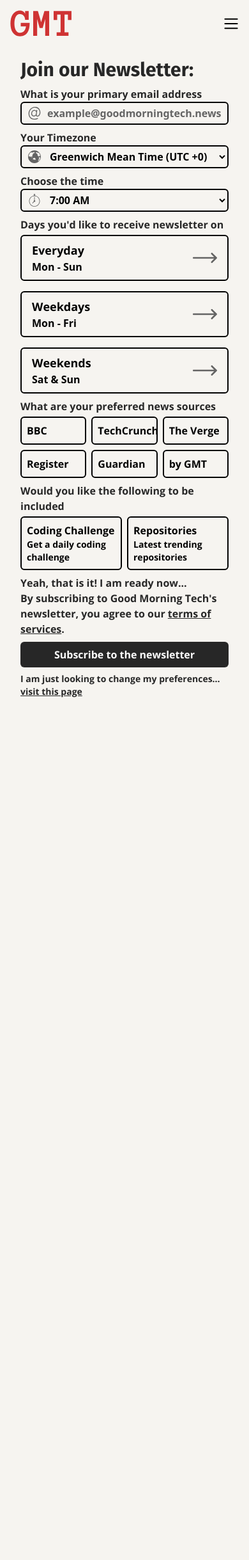
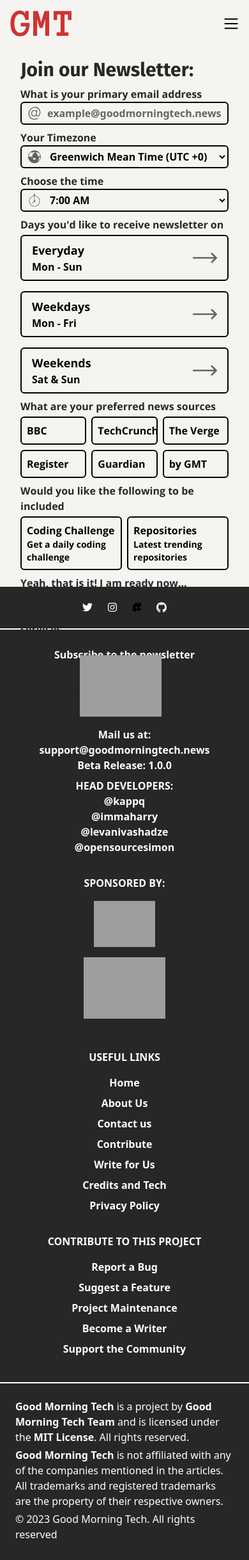
Before and after one commit to GoodMorninTech/GoodMorningTech, a Flask app: template newspaper/templates/signup.html in a window 390 px wide. Shown: the whole page at 64% size. Before the commit the page ends 1090 px from the top, so only its background shows below. Run offline with Flask 3, Linux system fonts and the light colour scheme; the template is opened without the code that fills it, so the values that code supplies are empty; style sheets or scripts are compiled from the project's sources; parts of the project's set-up code (start-up, migrations or seed data) failed here and were passed over; grey boxes are pictures that could not be loaded.

Commit message:
Fixed the Footer, responsive. Needs lil' tinkering

```diff
--- a/newspaper/templates/layout.html
+++ b/newspaper/templates/layout.html
@@ -76,22 +76,48 @@
             <script src="{{ url_for('static', filename='Javascript/navbar.js') }}"></script>
         </header>
         {% block body %}{% endblock %}
-        <footer class=" w-full h-fit bg-gmt-black-primary font-gmt-open-sans text-white text-left font-semibold lg:block hidden">
-            <div class=" w-full h-fit divide-y-2 px-16 divide-white ">
-                <div class=" flex flex-row justify-between items-center divide-x-2 divide-white py-8 ">
-                    <div class=" ml-16 ">
-                        <div class=" mt-2 ">
-                            <img class="w-max" src="../static/footer/gmt-white.png" alt="">
+        <footer class="bg-gmt-black-primary text-center text-white lg:text-left">
+            <div class="flex items-center justify-center border-b-2 border-white p-6 lg:justify-between">
+              <div class="mr-12 hidden lg:block">
+                <span class="font-semibold">Connect with us on social networks:</span>
               </div>
-                        <div class=" mt-4 ">
-                            <p>
-                                Mail us at: <a href="#">support@goodmorningtech.news</a>
-                            </p>
-                            <p>Beta Release: 1.0.0</p>
+              <div class="flex justify-center">
+                <a href="#!" class="mr-6 text-white">
+                  <svg aria-hidden="true" focusable="false" data-prefix="fab" data-icon="twitter" class="w-4" role="img" xmlns="http://www.w3.org/2000/svg" viewBox="0 0 512 512">
+                    <path fill="currentColor" d="M459.37 151.716c.325 4.548.325 9.097.325 13.645 0 138.72-105.583 298.558-298.558 298.558-59.452 0-114.68-17.219-161.137-47.106 8.447.974 16.568 1.299 25.34 1.299 49.055 0 94.213-16.568 130.274-44.832-46.132-.975-84.792-31.188-98.112-72.772 6.498.974 12.995 1.624 19.818 1.624 9.421 0 18.843-1.3 27.614-3.573-48.081-9.747-84.143-51.98-84.143-102.985v-1.299c13.969 7.797 30.214 12.67 47.431 13.319-28.264-18.843-46.781-51.005-46.781-87.391 0-19.492 5.197-37.36 14.294-52.954 51.655 63.675 129.3 105.258 216.365 109.807-1.624-7.797-2.599-15.918-2.599-24.04 0-57.828 46.782-104.934 104.934-104.934 30.213 0 57.502 12.67 76.67 33.137 23.715-4.548 46.456-13.32 66.599-25.34-7.798 24.366-24.366 44.833-46.132 57.827 21.117-2.273 41.584-8.122 60.426-16.243-14.292 20.791-32.161 39.308-52.628 54.253z"></path>
+                  </svg>
+                </a>
+                <a href="#!" class="mr-6 text-white">
+                  <svg aria-hidden="true" focusable="false" data-prefix="fab" data-icon="instagram" class="w-3.5" role="img" xmlns="http://www.w3.org/2000/svg" viewBox="0 0 448 512">
+                    <path fill="currentColor" d="M224.1 141c-63.6 0-114.9 51.3-114.9 114.9s51.3 114.9 114.9 114.9S339 319.5 339 255.9 287.7 141 224.1 141zm0 189.6c-41.1 0-74.7-33.5-74.7-74.7s33.5-74.7 74.7-74.7 74.7 33.5 74.7 74.7-33.6 74.7-74.7 74.7zm146.4-194.3c0 14.9-12 26.8-26.8 26.8-14.9 0-26.8-12-26.8-26.8s12-26.8 26.8-26.8 26.8 12 26.8 26.8zm76.1 27.2c-1.7-35.9-9.9-67.7-36.2-93.9-26.2-26.2-58-34.4-93.9-36.2-37-2.1-147.9-2.1-184.9 0-35.8 1.7-67.6 9.9-93.9 36.1s-34.4 58-36.2 93.9c-2.1 37-2.1 147.9 0 184.9 1.7 35.9 9.9 67.7 36.2 93.9s58 34.4 93.9 36.2c37 2.1 147.9 2.1 184.9 0 35.9-1.7 67.7-9.9 93.9-36.2 26.2-26.2 34.4-58 36.2-93.9 2.1-37 2.1-147.8 0-184.8zM398.8 388c-7.8 19.6-22.9 34.7-42.6 42.6-29.5 11.7-99.5 9-132.1 9s-102.7 2.6-132.1-9c-19.6-7.8-34.7-22.9-42.6-42.6-11.7-29.5-9-99.5-9-132.1s-2.6-102.7 9-132.1c7.8-19.6 22.9-34.7 42.6-42.6 29.5-11.7 99.5-9 132.1-9s102.7-2.6 132.1 9c19.6 7.8 34.7 22.9 42.6 42.6 11.7 29.5 9 99.5 9 132.1s2.7 102.7-9 132.1z"></path>
+                  </svg>
+                </a>
+                <a href="#!" class="mr-6 text-white">
+                  <svg aria-hidden="true" focusable="false" data-prefix="fab" data-icon="discord" class="w-3.5" role="img" xmlns="http://www.w3.org/2000/svg" viewBox="0 0 448 512">
+                    <path d="M524.531,69.836a1.5,1.5,0,0,0-.764-.7A485.065,485.065,0,0,0,404.081,32.03a1.816,1.816,0,0,0-1.923.91,337.461,337.461,0,0,0-14.9,30.6,447.848,447.848,0,0,0-134.426,0,309.541,309.541,0,0,0-15.135-30.6,1.89,1.89,0,0,0-1.924-.91A483.689,483.689,0,0,0,116.085,69.137a1.712,1.712,0,0,0-.788.676C39.068,183.651,18.186,294.69,28.43,404.354a2.016,2.016,0,0,0,.765,1.375A487.666,487.666,0,0,0,176.02,479.918a1.9,1.9,0,0,0,2.063-.676A348.2,348.2,0,0,0,208.12,430.4a1.86,1.86,0,0,0-1.019-2.588,321.173,321.173,0,0,1-45.868-21.853,1.885,1.885,0,0,1-.185-3.126c3.082-2.309,6.166-4.711,9.109-7.137a1.819,1.819,0,0,1,1.9-.256c96.229,43.917,200.41,43.917,295.5,0a1.812,1.812,0,0,1,1.924.233c2.944,2.426,6.027,4.851,9.132,7.16a1.884,1.884,0,0,1-.162,3.126,301.407,301.407,0,0,1-45.89,21.83,1.875,1.875,0,0,0-1,2.611,391.055,391.055,0,0,0,30.014,48.815,1.864,1.864,0,0,0,2.063.7A486.048,486.048,0,0,0,610.7,405.729a1.882,1.882,0,0,0,.765-1.352C623.729,277.594,590.933,167.465,524.531,69.836ZM222.491,337.58c-28.972,0-52.844-26.587-52.844-59.239S193.056,219.1,222.491,219.1c29.665,0,53.306,26.82,52.843,59.239C275.334,310.993,251.924,337.58,222.491,337.58Zm195.38,0c-28.971,0-52.843-26.587-52.843-59.239S388.437,219.1,417.871,219.1c29.667,0,53.307,26.82,52.844,59.239C470.715,310.993,447.538,337.58,417.871,337.58Z" />
+                  </svg>
+                </a>
+                <a href="#!" class="text-white">
+                  <svg aria-hidden="true" focusable="false" data-prefix="fab" data-icon="github" class="w-4" role="img" xmlns="http://www.w3.org/2000/svg" viewBox="0 0 496 512">
+                    <path fill="currentColor" d="M165.9 397.4c0 2-2.3 3.6-5.2 3.6-3.3.3-5.6-1.3-5.6-3.6 0-2 2.3-3.6 5.2-3.6 3-.3 5.6 1.3 5.6 3.6zm-31.1-4.5c-.7 2 1.3 4.3 4.3 4.9 2.6 1 5.6 0 6.2-2s-1.3-4.3-4.3-5.2c-2.6-.7-5.5.3-6.2 2.3zm44.2-1.7c-2.9.7-4.9 2.6-4.6 4.9.3 2 2.9 3.3 5.9 2.6 2.9-.7 4.9-2.6 4.6-4.6-.3-1.9-3-3.2-5.9-2.9zM244.8 8C106.1 8 0 113.3 0 252c0 110.9 69.8 205.8 169.5 239.2 12.8 2.3 17.3-5.6 17.3-12.1 0-6.2-.3-40.4-.3-61.4 0 0-70 15-84.7-29.8 0 0-11.4-29.1-27.8-36.6 0 0-22.9-15.7 1.6-15.4 0 0 24.9 2 38.6 25.8 21.9 38.6 58.6 27.5 72.9 20.9 2.3-16 8.8-27.1 16-33.7-55.9-6.2-112.3-14.3-112.3-110.5 0-27.5 7.6-41.3 23.6-58.9-2.6-6.5-11.1-33.3 2.6-67.9 20.9-6.5 69 27 69 27 20-5.6 41.5-8.5 62.8-8.5s42.8 2.9 62.8 8.5c0 0 48.1-33.6 69-27 13.7 34.7 5.2 61.4 2.6 67.9 16 17.7 25.8 31.5 25.8 58.9 0 96.5-58.9 104.2-114.8 110.5 9.2 7.9 17 22.9 17 46.4 0 33.7-.3 75.4-.3 83.6 0 6.5 4.6 14.4 17.3 12.1C428.2 457.8 496 362.9 496 252 496 113.3 383.5 8 244.8 8zM97.2 352.9c-1.3 1-1 3.3.7 5.2 1.6 1.6 3.9 2.3 5.2 1 1.3-1 1-3.3-.7-5.2-1.6-1.6-3.9-2.3-5.2-1zm-10.8-8.1c-.7 1.3.3 2.9 2.3 3.9 1.6 1 3.6.7 4.3-.7.7-1.3-.3-2.9-2.3-3.9-2-.6-3.6-.3-4.3.7zm32.4 35.6c-1.6 1.3-1 4.3 1.3 6.2 2.3 2.3 5.2 2.6 6.5 1 1.3-1.3.7-4.3-1.3-6.2-2.2-2.3-5.2-2.6-6.5-1zm-11.4-14.7c-1.6 1-1.6 3.6 0 5.9 1.6 2.3 4.3 3.3 5.6 2.3 1.6-1.3 1.6-3.9 0-6.2-1.4-2.3-4-3.3-5.6-2z"></path>
+                  </svg>
+                </a>
               </div>
-                        <div class=" mt-8 ">
-                            <h3 class=" font-bold text-xl ">Head Developers:</h3>
-                            <ul class=" font-semibold text-md ">
+            </div>
+            <div class="mx-6 py-10 text-center md:text-left">
+              <div class="grid-1 grid gap-8 md:grid-cols-2 lg:grid-cols-4">
+                <div class="">
+                  <h6 class="mb-4 flex items-center justify-center font-semibold uppercase md:justify-start">
+                    <img class="mr-3 w-32" src="https://cdn.discordapp.com/attachments/1052987887983009823/1065332790918398002/gmt-white.png" />
+                  </h6>
+                  <div>
+                    <div class="text-md">
+                      <p class="font-semibold">Mail us at: <a href="mailto:support@goodmorningtech.news">support@goodmorningtech.news</a></p>
+                      <p class="font-semibold">Beta Release: 1.0.0</p>
+                    </div>
+                    <div>
+                      <h6 class="mt-2 flex justify-center font-semibold uppercase md:justify-start">Head developers:</h6>
+                      <ul class="font-semibold">
                         <li>
                           <a href="#">@kappq</a>
                         </li>
@@ -107,127 +133,73 @@
                       </ul>
                     </div>
                   </div>
-                    <div class=" flex flex-row justify-center items-center mr-16 ">
-                        <div class=" mx-16 ">
-                            <h3 class=" font-bold text-xl my-2 ">BUILT WITH:</h3>
-                            <ul class=" flex flex-col justify-between items-start w-auto ">
-                                <li>
-                                    <a href="https://cybrancee.com/">
-                                        <img class=" w-36 " src="../static/footer/cybrancee.png">
+                </div>
+                <div class="">
+                  <h6 class="mb-4 flex justify-center font-semibold uppercase md:justify-start">Sponsored BY:</h6>
+                  <div class="flex flex-col items-center md:items-start">
+                    <p class="mb-4">
+                      <a href="#!" class="">
+                        <img src="https://cdn.discordapp.com/attachments/1052987887983009823/1065332816860172319/icons8.png" class="w-24" />
                       </a>
-                                </li>
-                                <li class=" mt-2 ">
-                                    <a href="https://icons8.com/">
-                                        <img class=" w-28 " src="../static/footer/icons8.png">
+                    </p>
+                    <p class="mb-4">
+                      <a href="#!" class="">
+                        <img class="w-32" src="https://cdn.discordapp.com/attachments/1052987887983009823/1065332843791790141/cybrancee.png" />
                       </a>
-                                </li>
-                                <li class=" mt-2 ">
-                                    And love... 🤍
-                                </li>
-                            </ul>
+                    </p>
                   </div>
-                        <div class=" mr-16 ">
-                            <h3 class=" font-bold text-xl my-2 ">
-                                SITE NAVIGATOR:
-                            </h3>
-                            <div class=" flex flex-row justify-between ">
-                                <div class=" mr-6 ">
-                                    <ul>
-                                        <li>
-                                            <a href="#">Home</a>
-                                        </li>
-                                        <li>
-                                            <a href="#">About Us</a>
-                                        </li>
-                                        <li>
-                                            <a href="#">Contact Us</a>
-                                        </li>
-                                        <li>
-                                            <a href="#">Privacy Policy</a>
-                                        </li>
-                                        <li>
-                                            <a href="#">Terms & Conditions</a>
-                                        </li>
-                                    </ul>
                 </div>
-                                <div>
-                                    <ul>
-                                        <li>
-                                            <a href="#">Contribute</a>
-                                        </li>
-                                        <li>
-                                            <a href="#">Write for Us</a>
-                                        </li>
-                                        <li>
-                                            <a href="#">Subscribe</a>
-                                        </li>
-                                        <li>
-                                            <a href="#">Unsubscribe</a>
-                                        </li>
-                                        <li>
-                                            <a href="#">Credits & Tech</a>
-                                        </li>
-                                    </ul>
+                <div class="">
+                  <h6 class="mb-4 flex justify-center font-semibold uppercase md:justify-start">Useful links</h6>
+                  <p class="mb-2">
+                    <a href="#!" class="font-semibold text-white">Home</a>
+                  </p>
+                  <p class="mb-2">
+                    <a href="#!" class="font-semibold text-white">About Us</a>
+                  </p>
+                  <p class="mb-2">
+                    <a href="#!" class="font-semibold text-white">Contact us</a>
+                  </p>
+                  <p class="mb-2">
+                    <a href="#!" class="font-semibold text-white">Contribute</a>
+                  </p>
+                  <p class="mb-2">
+                    <a href="#!" class="font-semibold text-white">Write for Us</a>
+                  </p>
+                  <p class="mb-2">
+                    <a href="#!" class="font-semibold text-white">Credits and Tech</a>
+                  </p>
+                  <p>
+                    <a href="#!" class="font-semibold text-white">Privacy Policy</a>
+                  </p>
+                </div>
+                <div class="">
+                  <h6 class="mb-4 flex justify-center font-semibold uppercase md:justify-start">Contribute to this project</h6>
+                  <p class="mb-2 flex items-center justify-center font-semibold md:justify-start">
+                    <a href="#">Report a Bug</a>
+                  </p>
+                  <p class="mb-2 flex items-center justify-center font-semibold md:justify-start">
+                    <a href="#">Suggest a Feature</a>
+                  </p>
+                  <p class="mb-2 flex items-center justify-center font-semibold md:justify-start">
+                    <a href="#">Project Maintenance</a>
+                  </p>
+
+                  <p class="mb-2 flex items-center justify-center font-semibold md:justify-start">
+                    <a href="#">Become a Writer</a>
+                  </p>
+                  <p class="flex items-center justify-center font-semibold md:justify-start">
+                    <a href="#">Support the Community</a>
+                  </p>
                 </div>
               </div>
             </div>
-                        <div class=" mr-16 ">
-                            <h3 class=" font-bold text-xl my-2 ">
-                                CONTRIBUTE:
-                            </h3>
-                            <ul>
-                                <li>
-                                    <a href="#">Report a Bug</a>
-                                </li>
-                                <li>
-                                    <a href="#">Suggest a Feature</a>
-                                </li>
-                                <li>
-                                    <a href="#">Project Maintenance</a>
-                                </li>
-                                <li>
-                                    <a href="#">Become a Writer</a>
-                                </li>
-                                <li>
-                                    <a href="#">Community Support</a>
-                                </li>
-                            </ul>
-                        </div>
-                        <div class="mr-16">
-                            <h3 class=" font-bold text-xl my-2 ">
-                                SOCIAL MEDIA:
-                            </h3>
-                            <ul>
-                                <li>
-                                    Twitter: <a class="underline" href="#">@goodmorningtech</a>
-                                </li>
-                                <li>
-                                    Instagram: <a class="underline" href="#">@news_goodmorningtech</a>
-                                </li>
-                                <li>
-                                    Discord: <a class="underline" href="#">dsc.gg/goodmorningtech</a>
-                                </li>
-                                <li>
-                                    Ko-Fi: <a class="underline" href="#">@goodmorningtech</a>
-                                </li>
-                                <li>
-                                    GitHub: <a class="underline" href="#">goodmorningtech (repository)</a>
-                                </li>
-                            </div>
-                        </div>
-                    </div>
-                    <div class=" ml-16 py-8 ">
-                        <p>
-                            <span class=" font-bold ">Good Morning Tech</span> is a project by <span class=" font-bold ">Good Morning Tech Team</span> and is licensed under the <span class=" font-bold ">MIT License</span>. All rights reserved.
-                        </p>
-                        <p>
-                            <span class=" font-bold ">Good Morning Tech</span> is not affiliated with any of the companies mentioned in the articles. All trademarks and registered trademarks are the property of their respective owners.
-                        </p>
-                        <p>
-                            © 2023 Good Morning Tech. All rights reserved
-                        </p>
-                    </div>
+            <div class="border-t-2 border-t-white bg-[#272727] p-6 text-left text-white">
+              <p class="mb-1"><span class="font-bold">Good Morning Tech</span> is a project by <span class="font-bold">Good Morning Tech Team</span> and is licensed under the <span class="font-bold">MIT License</span>. All rights reserved.</p>
+              <p class="mb-1"><span class="font-bold">Good Morning Tech</span> is not affiliated with any of the companies mentioned in the articles. All trademarks and registered trademarks are the property of their respective owners.</p>
+              <p class="mb-1">© 2023 Good Morning Tech. All rights reserved</p>
             </div>
           </footer>
+
         </body>
     </html>
```
Lines whose indentation alone changed are shown as unchanged.
